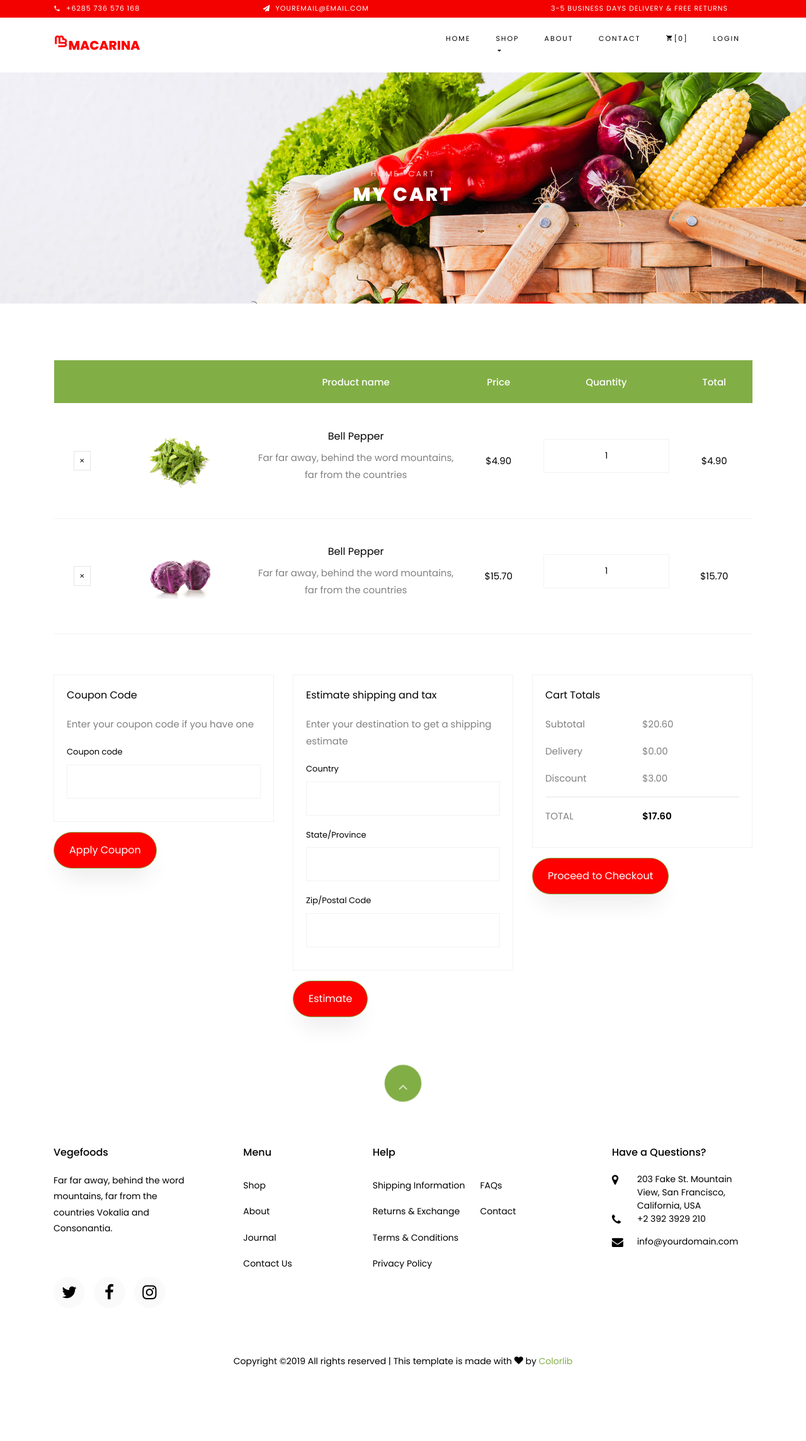
After one commit to anjualiciajohan/Macarina, a PHP site: page /cart.php in a window 1280 px wide. The commit adds this page. Shown: the whole page at 63% size. Run offline with PHP 8.4, Linux system fonts and the light colour scheme; some libraries are stand-ins or nearby versions; some web fonts are replaced.

Commit message:
cart
tambahan Cart

```diff
--- /dev/null
+++ b/cart.php
@@ -0,0 +1,207 @@
+<?php
+include_once "header.php";
+?>
+
+    <div class="hero-wrap hero-bread" style="background-image: url('images/bg_1.jpg');">
+      <div class="container">
+        <div class="row no-gutters slider-text align-items-center justify-content-center">
+          <div class="col-md-9 ftco-animate text-center">
+          	<p class="breadcrumbs"><span class="mr-2"><a href="index.html">Home</a></span> <span>Cart</span></p>
+            <h1 class="mb-0 bread">My Cart</h1>
+          </div>
+        </div>
+      </div>
+    </div>
+
+    <section class="ftco-section ftco-cart">
+			<div class="container">
+				<div class="row">
+    			<div class="col-md-12 ftco-animate">
+    				<div class="cart-list">
+	    				<table class="table">
+						    <thead class="thead-primary">
+						      <tr class="text-center">
+						        <th>&nbsp;</th>
+						        <th>&nbsp;</th>
+						        <th>Product name</th>
+						        <th>Price</th>
+						        <th>Quantity</th>
+						        <th>Total</th>
+						      </tr>
+						    </thead>
+						    <tbody>
+						      <tr class="text-center">
+						        <td class="product-remove"><a href="#"><span class="ion-ios-close"></span></a></td>
+
+						        <td class="image-prod"><div class="img" style="background-image:url(images/product-3.jpg);"></div></td>
+
+						        <td class="product-name">
+						        	<h3>Bell Pepper</h3>
+						        	<p>Far far away, behind the word mountains, far from the countries</p>
+						        </td>
+
+						        <td class="price">$4.90</td>
+
+						        <td class="quantity">
+						        	<div class="input-group mb-3">
+					             	<input type="text" name="quantity" class="quantity form-control input-number" value="1" min="1" max="100">
+					          	</div>
+					          </td>
+
+						        <td class="total">$4.90</td>
+						      </tr><!-- END TR-->
+
+						      <tr class="text-center">
+						        <td class="product-remove"><a href="#"><span class="ion-ios-close"></span></a></td>
+
+						        <td class="image-prod"><div class="img" style="background-image:url(images/product-4.jpg);"></div></td>
+
+						        <td class="product-name">
+						        	<h3>Bell Pepper</h3>
+						        	<p>Far far away, behind the word mountains, far from the countries</p>
+						        </td>
+
+						        <td class="price">$15.70</td>
+
+						        <td class="quantity">
+						        	<div class="input-group mb-3">
+					             	<input type="text" name="quantity" class="quantity form-control input-number" value="1" min="1" max="100">
+					          	</div>
+					          </td>
+
+						        <td class="total">$15.70</td>
+						      </tr><!-- END TR-->
+						    </tbody>
+						  </table>
+					  </div>
+    			</div>
+    		</div>
+    		<div class="row justify-content-end">
+    			<div class="col-lg-4 mt-5 cart-wrap ftco-animate">
+    				<div class="cart-total mb-3">
+    					<h3>Coupon Code</h3>
+    					<p>Enter your coupon code if you have one</p>
+  						<form action="#" class="info">
+	              <div class="form-group">
+	              	<label for="">Coupon code</label>
+	                <input type="text" class="form-control text-left px-3" placeholder="">
+	              </div>
+	            </form>
+    				</div>
+    				<p><a href="checkout.html" class="btn btn-primary py-3 px-4">Apply Coupon</a></p>
+    			</div>
+    			<div class="col-lg-4 mt-5 cart-wrap ftco-animate">
+    				<div class="cart-total mb-3">
+    					<h3>Estimate shipping and tax</h3>
+    					<p>Enter your destination to get a shipping estimate</p>
+  						<form action="#" class="info">
+	              <div class="form-group">
+	              	<label for="">Country</label>
+	                <input type="text" class="form-control text-left px-3" placeholder="">
+	              </div>
+	              <div class="form-group">
+	              	<label for="country">State/Province</label>
+	                <input type="text" class="form-control text-left px-3" placeholder="">
+	              </div>
+	              <div class="form-group">
+	              	<label for="country">Zip/Postal Code</label>
+	                <input type="text" class="form-control text-left px-3" placeholder="">
+	              </div>
+	            </form>
+    				</div>
+    				<p><a href="checkout.html" class="btn btn-primary py-3 px-4">Estimate</a></p>
+    			</div>
+    			<div class="col-lg-4 mt-5 cart-wrap ftco-animate">
+    				<div class="cart-total mb-3">
+    					<h3>Cart Totals</h3>
+    					<p class="d-flex">
+    						<span>Subtotal</span>
+    						<span>$20.60</span>
+    					</p>
+    					<p class="d-flex">
+    						<span>Delivery</span>
+    						<span>$0.00</span>
+    					</p>
+    					<p class="d-flex">
+    						<span>Discount</span>
+    						<span>$3.00</span>
+    					</p>
+    					<hr>
+    					<p class="d-flex total-price">
+    						<span>Total</span>
+    						<span>$17.60</span>
+    					</p>
+    				</div>
+    				<p><a href="checkout.html" class="btn btn-primary py-3 px-4">Proceed to Checkout</a></p>
+    			</div>
+    		</div>
+			</div>
+		</section>
+
+
+<?php
+include_once "footer.php";
+?>
+
+
+
+  <!-- loader -->
+  <div id="ftco-loader" class="show fullscreen"><svg class="circular" width="48px" height="48px"><circle class="path-bg" cx="24" cy="24" r="22" fill="none" stroke-width="4" stroke="#eeeeee"/><circle class="path" cx="24" cy="24" r="22" fill="none" stroke-width="4" stroke-miterlimit="10" stroke="#F96D00"/></svg></div>
+
+
+  <script src="js/jquery.min.js"></script>
+  <script src="js/jquery-migrate-3.0.1.min.js"></script>
+  <script src="js/popper.min.js"></script>
+  <script src="js/bootstrap.min.js"></script>
+  <script src="js/jquery.easing.1.3.js"></script>
+  <script src="js/jquery.waypoints.min.js"></script>
+  <script src="js/jquery.stellar.min.js"></script>
+  <script src="js/owl.carousel.min.js"></script>
+  <script src="js/jquery.magnific-popup.min.js"></script>
+  <script src="js/aos.js"></script>
+  <script src="js/jquery.animateNumber.min.js"></script>
+  <script src="js/bootstrap-datepicker.js"></script>
+  <script src="js/scrollax.min.js"></script>
+  <script src="https://maps.googleapis.com/maps/api/js?key=AIzaSyBVWaKrjvy3MaE7SQ74_uJiULgl1JY0H2s&sensor=false"></script>
+  <script src="js/google-map.js"></script>
+  <script src="js/main.js"></script>
+
+  <script>
+		$(document).ready(function(){
+
+		var quantitiy=0;
+		   $('.quantity-right-plus').click(function(e){
+
+		        // Stop acting like a button
+		        e.preventDefault();
+		        // Get the field name
+		        var quantity = parseInt($('#quantity').val());
+
+		        // If is not undefined
+
+		            $('#quantity').val(quantity + 1);
+
+
+		            // Increment
+
+		    });
+
+		     $('.quantity-left-minus').click(function(e){
+		        // Stop acting like a button
+		        e.preventDefault();
+		        // Get the field name
+		        var quantity = parseInt($('#quantity').val());
+
+		        // If is not undefined
+
+		            // Increment
+		            if(quantity>0){
+		            $('#quantity').val(quantity - 1);
+		            }
+		    });
+
+		});
+	</script>
+
+  </body>
+</html>
--- a/header.php
+++ b/header.php
@@ -64,15 +64,13 @@
               <a class="nav-link dropdown-toggle" href="#" id="dropdown04" data-toggle="dropdown" aria-haspopup="true" aria-expanded="false">Shop</a>
               <div class="dropdown-menu" aria-labelledby="dropdown04">
               	<a class="dropdown-item" href="shop.php">Shop</a>
-              	<a class="dropdown-item" href="wishlist.html">Wishlist</a>
-                <a class="dropdown-item" href="product-single.html">Single Product</a>
+              	<a class="dropdown-item" href="product-single.html">Single Product</a>
                 <a class="dropdown-item" href="checkout.html">Checkout</a>
               </div>
             </li>
 	          <li class="nav-item"><a href="about.php" class="nav-link">About</a></li>
-	          <li class="nav-item"><a href="blog.html" class="nav-link">Blog</a></li>
 	          <li class="nav-item"><a href="contact.html" class="nav-link">Contact</a></li>
-	          <li class="nav-item cta cta-colored"><a href="cart.html" class="nav-link"><span class="icon-shopping_cart"></span>[0]</a></li>
+	          <li class="nav-item cta cta-colored"><a href="cart.php" class="nav-link"><span class="icon-shopping_cart"></span>[0]</a></li>
 			  <li class="nav-item"><a href="login.php" class="nav-link">Login</a></li>
 	        </ul>
 	      </div>
```
